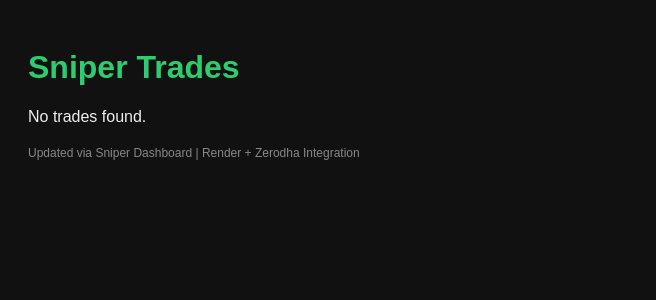
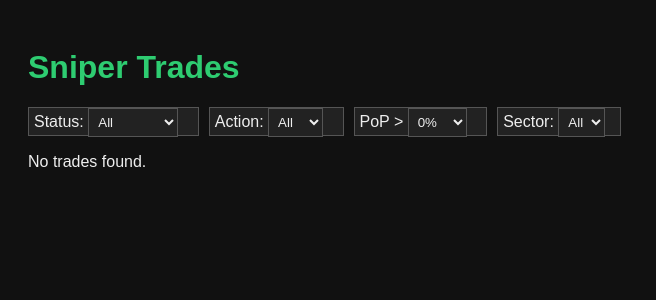
Before and after one commit to balakumar75/sniper-p2-dashboard, a Flask app: template templates/index.html in a window 1280 px wide. Shown: the top 300 px of the page, without its empty margins (0-656 px from the left). Run offline with Flask 3, Linux system fonts and the light colour scheme; the template is opened without the code that fills it, so the values that code supplies are empty.

Commit message:
Update index.html

```diff
--- a/templates/index.html
+++ b/templates/index.html
@@ -8,15 +8,78 @@
         h1 { color: #2ecc71; }
         table { width: 100%; border-collapse: collapse; margin-top: 20px; }
         th, td { border: 1px solid #444; padding: 10px; text-align: center; }
-        th { background-color: #222; }
-        tr:nth-child(even) { background-color: #1e1e1e; }
+        th { background-color: #333; }
+        tr:nth-child(even) { background-color: #1a1a1a; }
         .buy { color: #2ecc71; font-weight: bold; }
         .sell { color: #e74c3c; font-weight: bold; }
-        .footer { margin-top: 20px; font-size: 12px; color: #888; }
+        select, label { margin-right: 10px; padding: 5px; background-color: #222; color: #eee; border: 1px solid #555; }
     </style>
+    <script>
+        function filterTable() {
+            const statusFilter = document.getElementById("statusFilter").value;
+            const actionFilter = document.getElementById("actionFilter").value;
+            const popFilter = document.getElementById("popFilter").value;
+            const sectorFilter = document.getElementById("sectorFilter").value;
+
+            const rows = document.querySelectorAll("table tbody tr");
+            rows.forEach(row => {
+                const status = row.dataset.status;
+                const action = row.dataset.action;
+                const pop = parseInt(row.dataset.pop || "0");
+                const sector = row.dataset.sector;
+
+                const statusMatch = statusFilter === "All" || status === statusFilter;
+                const actionMatch = actionFilter === "All" || action === actionFilter;
+                const popMatch = pop >= parseInt(popFilter);
+                const sectorMatch = sectorFilter === "All" || sector === sectorFilter;
+
+                if (statusMatch && actionMatch && popMatch && sectorMatch) {
+                    row.style.display = "";
+                } else {
+                    row.style.display = "none";
+                }
+            });
+        }
+    </script>
 </head>
 <body>
     <h1>Sniper Trades</h1>
+
+    <div>
+        <label>Status:
+            <select id="statusFilter" onchange="filterTable()">
+                <option>All</option>
+                <option>Open</option>
+                <option>Target Hit</option>
+                <option>SL Hit</option>
+            </select>
+        </label>
+
+        <label>Action:
+            <select id="actionFilter" onchange="filterTable()">
+                <option>All</option>
+                <option>Buy</option>
+                <option>Sell</option>
+            </select>
+        </label>
+
+        <label>PoP >
+            <select id="popFilter" onchange="filterTable()">
+                <option value="0">0%</option>
+                <option value="85">85%</option>
+                <option value="90">90%</option>
+            </select>
+        </label>
+
+        <label>Sector:
+            <select id="sectorFilter" onchange="filterTable()">
+                <option>All</option>
+                {% for trade in trades %}
+                    <option>{{ trade.sector }}</option>
+                {% endfor %}
+            </select>
+        </label>
+    </div>
 
     {% if trades %}
     <table>
@@ -44,24 +107,24 @@
         </thead>
         <tbody>
             {% for trade in trades %}
-            <tr>
-                <td>{{ trade.get('date', '-') }}</td>
+            <tr data-status="{{ trade.status }}" data-action="{{ trade.action }}" data-pop="{{ trade.pop | replace('%', '') }}" data-sector="{{ trade.sector }}">
+                <td>{{ trade.date }}</td>
                 <td>{{ trade.symbol }}</td>
                 <td>{{ trade.type }}</td>
                 <td>{{ trade.entry }}</td>
                 <td>{{ trade.target }}</td>
                 <td>{{ trade.sl }}</td>
-                <td>{{ trade.get('cmp', '-') }}</td>
-                <td>{{ trade.get('cmp_updated', '-') }}</td>
+                <td>{{ trade.cmp }}</td>
+                <td>{{ trade.cmp_updated }}</td>
                 <td>{{ trade.pop }}</td>
                 <td>{{ trade.sector }}</td>
                 <td>{{ trade.tags | join(', ') }}</td>
-                <td>{{ trade.get('expiry', '-') }}</td>
+                <td>{{ trade.expiry }}</td>
                 <td>{{ trade.status }}</td>
-                <td>{{ trade.get('exit_date', '-') }}</td>
-                <td>{{ trade.get('holding', '-') }}</td>
-                <td>{{ trade.get('pnl', '-') }}</td>
-                <td>{{ trade.get('return_pct', '-') }}</td>
+                <td>{{ trade.exit_date }}</td>
+                <td>{{ trade.holding }}</td>
+                <td>{{ trade.pnl }}</td>
+                <td>{{ trade.return_pct }}</td>
                 <td class="{{ 'buy' if trade.action == 'Buy' else 'sell' }}">{{ trade.action }}</td>
             </tr>
             {% endfor %}
@@ -70,9 +133,5 @@
     {% else %}
         <p>No trades found.</p>
     {% endif %}
-
-    <div class="footer">
-        Updated via Sniper Dashboard | Render + Zerodha Integration
-    </div>
 </body>
 </html>
```
